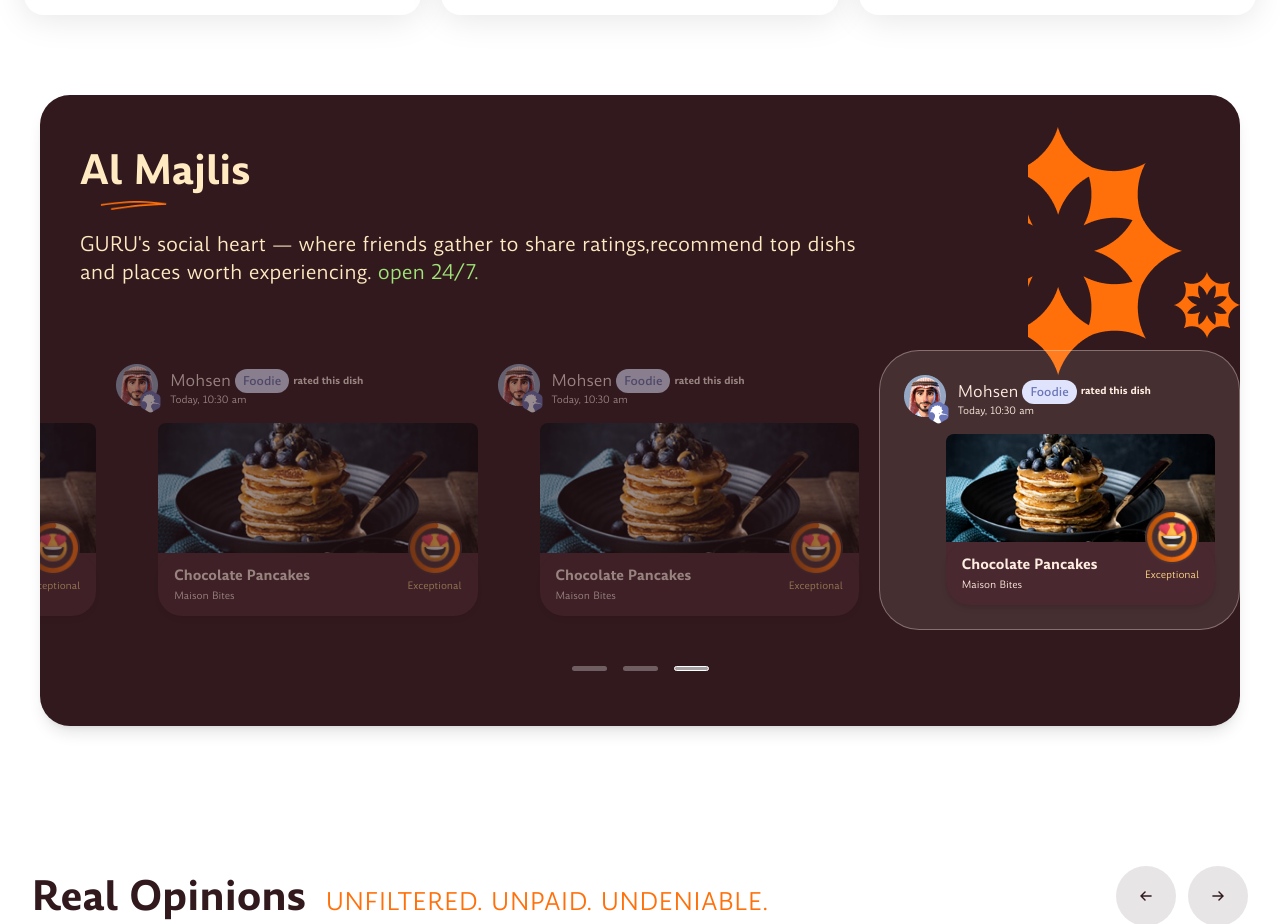
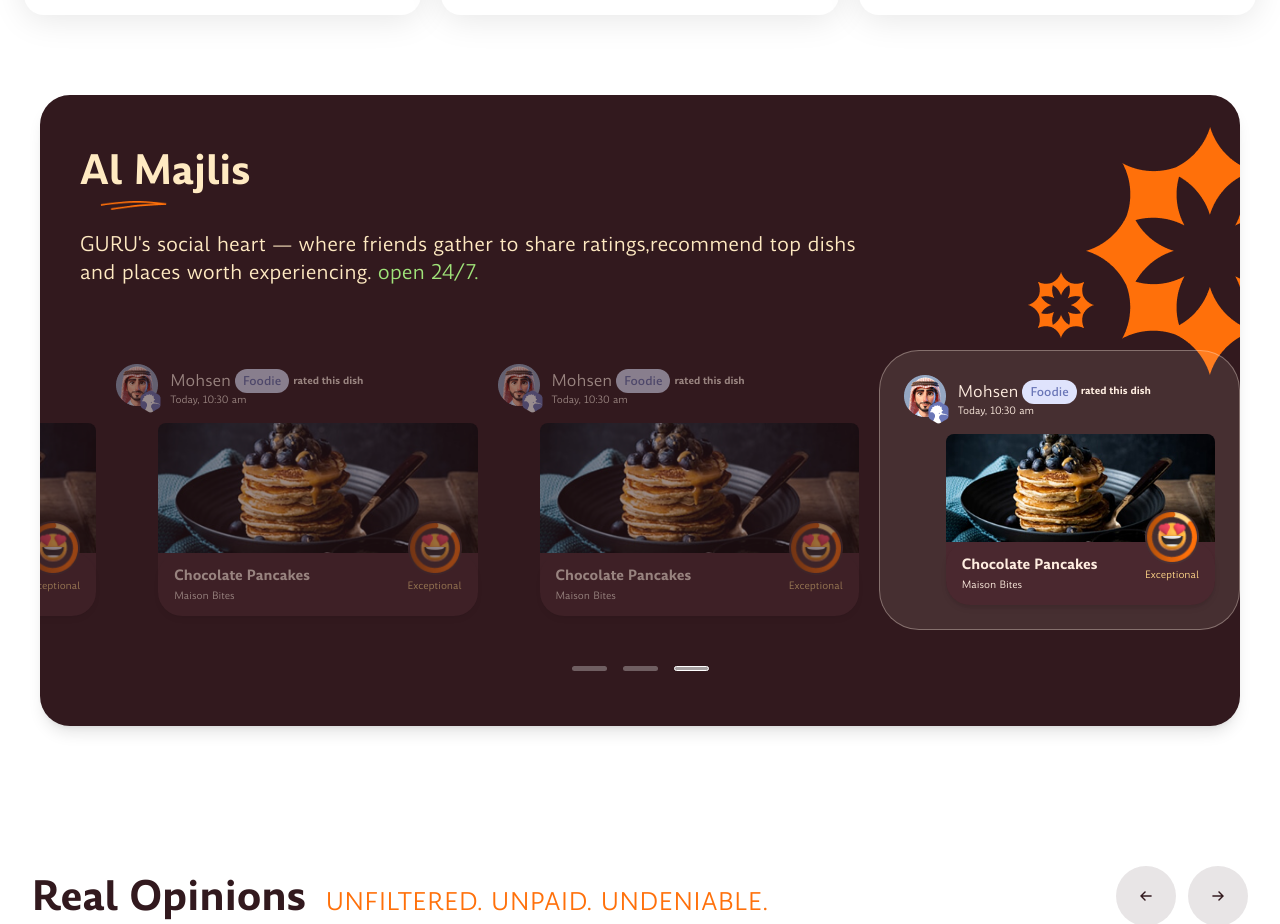
Before and after one commit to femilcoderkube/guru-app-frontend-, a React (Vite) app: page / in a window 1280 px wide. Shown: the part 2480-3404 px from the top of the page. Built offline with nearby package versions, Linux system fonts and the light colour scheme.

Commit message:
bug fixed

```diff
--- a/src/pages/Home.jsx
+++ b/src/pages/Home.jsx
@@ -378,7 +378,7 @@ const Home = () => {
         <div className="al-majlish-sec rounded-[1.875rem] bg-[#32191E] shadow-lg relative overflow-hidden">
           <div className="mx-4 sm:mx-8 md:mx-10 pt-[2rem] sm:pt-[2.5rem] md:pt-[3.188rem]">
             <img
-              className="absolute ltr:right-0 rtl:left-0 top-[1rem] sm:top-[2rem] lg:!block !hidden [transform:rotateY(180deg)]"
+              className="absolute ltr:right-0 rtl:left-0 top-[1rem] sm:top-[2rem] lg:!block !hidden rtl:[transform:rotateY(180deg)]"
               src={al_majlish_shape}
               alt=""
             />
```
